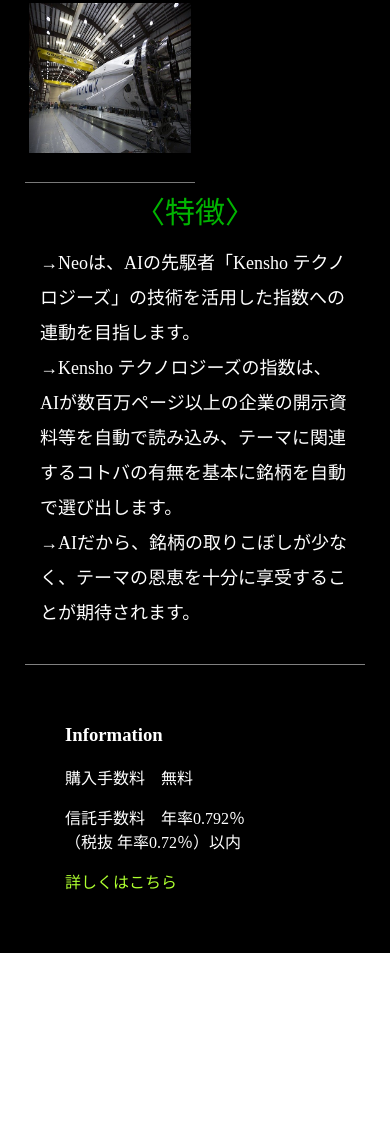
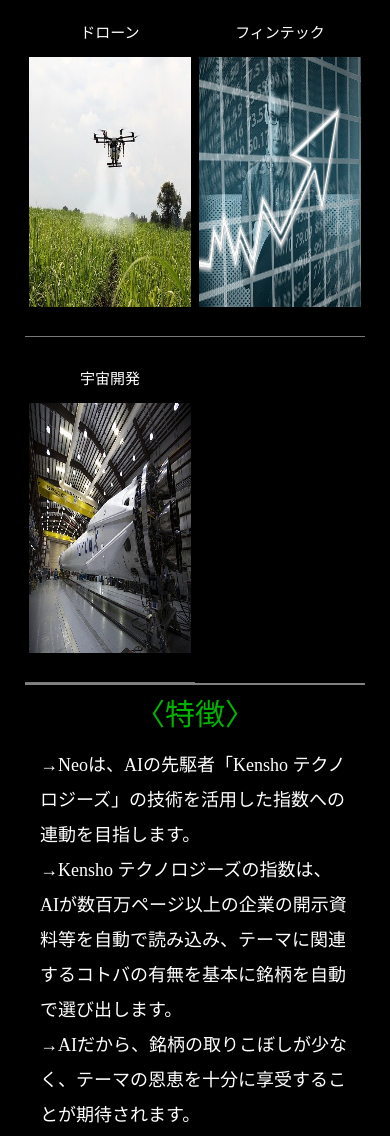
Before and after one commit to Googol00/io, a plain HTML site: page index.html in a window 390 px wide. Shown: the part 2001-3137 px from the top of the page. Before the commit the page ends 2954 px from the top, so only its background shows below. Drawn offline with Linux system fonts and the light colour scheme.

Commit message:
Update stylesheet.css

```diff
--- a/stylesheet.css
+++ b/stylesheet.css
@@ -167,6 +167,7 @@ a {
   }
   .content-text {
     padding: 15px 15px;
+    border-top: 2px solid gray;
   }
   .content {
     width: 50%;
@@ -176,6 +177,6 @@ a {
   }
   .content img {
     width: 95%;
-    height: 150px;
+    height: 250px;
   }
 }
```
